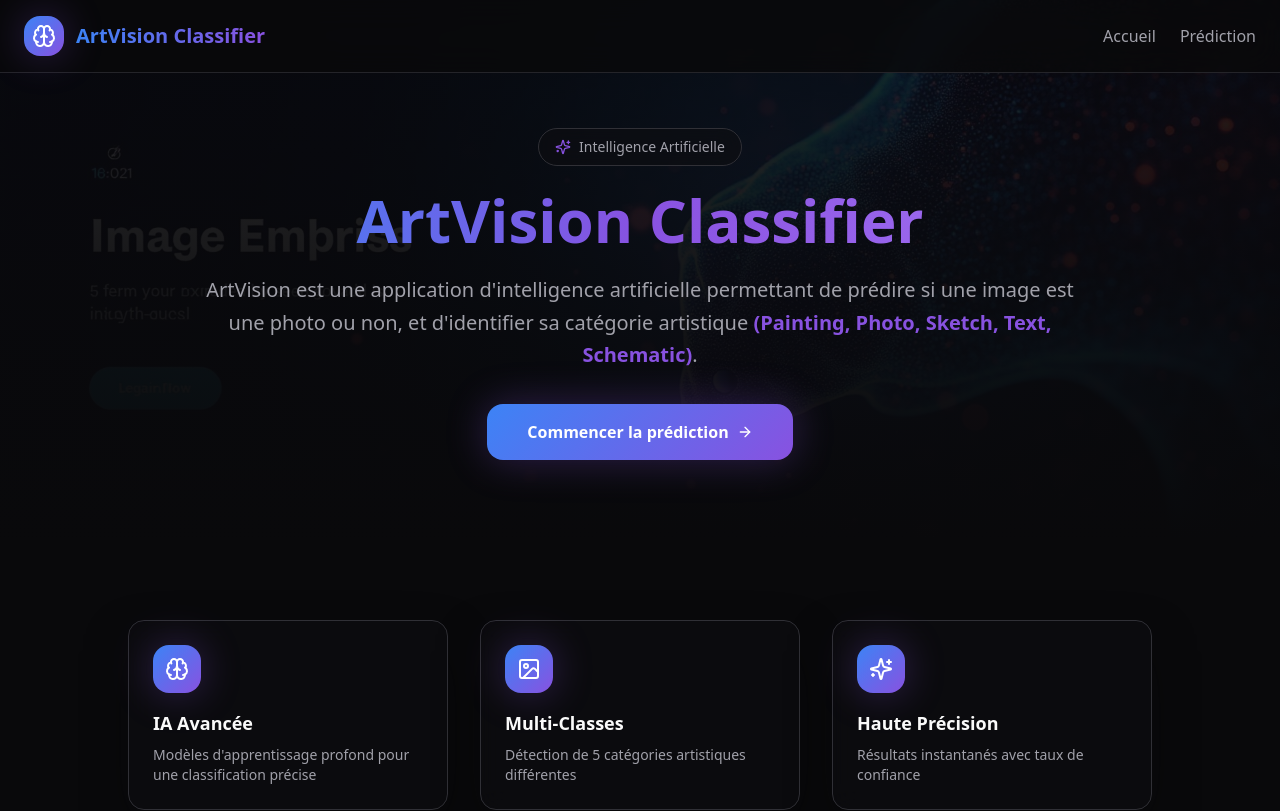
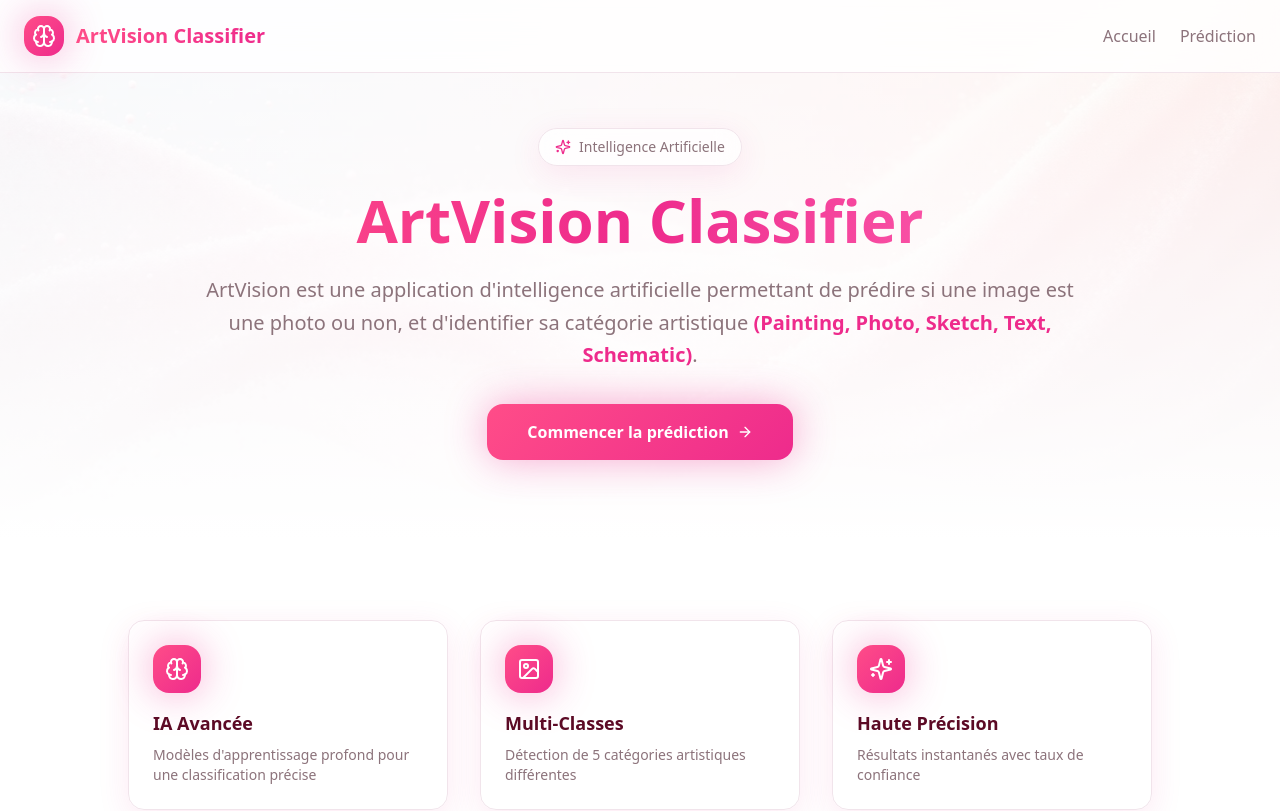
Before and after one commit to Abdelhamidabida/pixel-palette-classifier, a React (Vite) app: page / in a window 1280 px wide. Shown: the top 811 px of the page. Built offline with nearby package versions, Linux system fonts and the light colour scheme; the HTML template or start-up script is replaced by a standard one.

Commit message:
Refactor: Update theme to bright colors

```diff
--- a/src/index.css
+++ b/src/index.css
@@ -8,45 +8,45 @@ All colors MUST be HSL.
 
 @layer base {
   :root {
-    --background: 240 10% 3.9%;
-    --foreground: 0 0% 98%;
+    --background: 0 0% 100%;
+    --foreground: 340 80% 20%;
 
-    --card: 240 10% 6%;
-    --card-foreground: 0 0% 98%;
+    --card: 0 0% 100%;
+    --card-foreground: 340 80% 20%;
 
-    --popover: 240 10% 6%;
-    --popover-foreground: 0 0% 98%;
+    --popover: 0 0% 100%;
+    --popover-foreground: 340 80% 20%;
 
-    --primary: 263 70% 60%;
+    --primary: 330 85% 55%;
     --primary-foreground: 0 0% 100%;
 
-    --primary-glow: 263 85% 70%;
+    --primary-glow: 330 100% 70%;
 
-    --secondary: 217 91% 60%;
+    --secondary: 340 100% 65%;
     --secondary-foreground: 0 0% 100%;
 
-    --muted: 240 5% 25%;
-    --muted-foreground: 240 5% 64.9%;
+    --muted: 330 20% 96%;
+    --muted-foreground: 340 10% 50%;
 
-    --accent: 263 70% 60%;
-    --accent-foreground: 0 0% 100%;
+    --accent: 330 100% 95%;
+    --accent-foreground: 330 85% 55%;
 
     --destructive: 0 84.2% 60.2%;
     --destructive-foreground: 0 0% 98%;
 
-    --border: 240 6% 15%;
-    --input: 240 6% 15%;
-    --ring: 263 70% 60%;
+    --border: 330 30% 92%;
+    --input: 330 30% 94%;
+    --ring: 330 85% 55%;
 
     --radius: 1rem;
 
     /* Gradients */
-    --gradient-primary: linear-gradient(135deg, hsl(217 91% 60%) 0%, hsl(263 70% 60%) 100%);
-    --gradient-card: linear-gradient(180deg, hsl(240 10% 6% / 0.8) 0%, hsl(240 10% 6% / 0.4) 100%);
+    --gradient-primary: linear-gradient(135deg, hsl(340 100% 65%) 0%, hsl(330 85% 55%) 100%);
+    --gradient-card: linear-gradient(180deg, hsl(0 0% 100% / 0.9) 0%, hsl(330 100% 98% / 0.6) 100%);
 
     /* Shadows */
-    --shadow-glow: 0 0 40px hsl(263 70% 60% / 0.3);
-    --shadow-elegant: 0 20px 50px -10px hsl(240 10% 3% / 0.5);
+    --shadow-glow: 0 0 40px hsl(330 85% 55% / 0.4);
+    --shadow-elegant: 0 20px 50px -10px hsl(330 85% 55% / 0.15);
 
     /* Transitions */
     --transition-smooth: all 0.3s cubic-bezier(0.4, 0, 0.2, 1);
@@ -75,9 +75,10 @@ All colors MUST be HSL.
   }
 
   .glass-card {
-    background: hsl(240 10% 6% / 0.6);
+    background: hsl(0 0% 100% / 0.7);
     backdrop-filter: blur(12px);
-    border: 1px solid hsl(240 6% 20%);
+    border: 1px solid hsl(330 30% 92%);
+    box-shadow: 0 8px 32px hsl(330 85% 55% / 0.1);
   }
 }
 
--- a/src/pages/Home.tsx
+++ b/src/pages/Home.tsx
@@ -3,7 +3,7 @@ import { Button } from "@/components/ui/button";
 import TeamCard from "@/components/TeamCard";
 import Navbar from "@/components/Navbar";
 import Footer from "@/components/Footer";
-import heroBg from "@/assets/hero-bg.jpg";
+import heroBg from "@/assets/hero-bg-pink.jpg";
 import { ArrowRight, Brain, Image as ImageIcon, Sparkles } from "lucide-react";
 
 const Home = () => {
```
Also changed, not shown: src/assets/hero-bg-pink.jpg (added).
